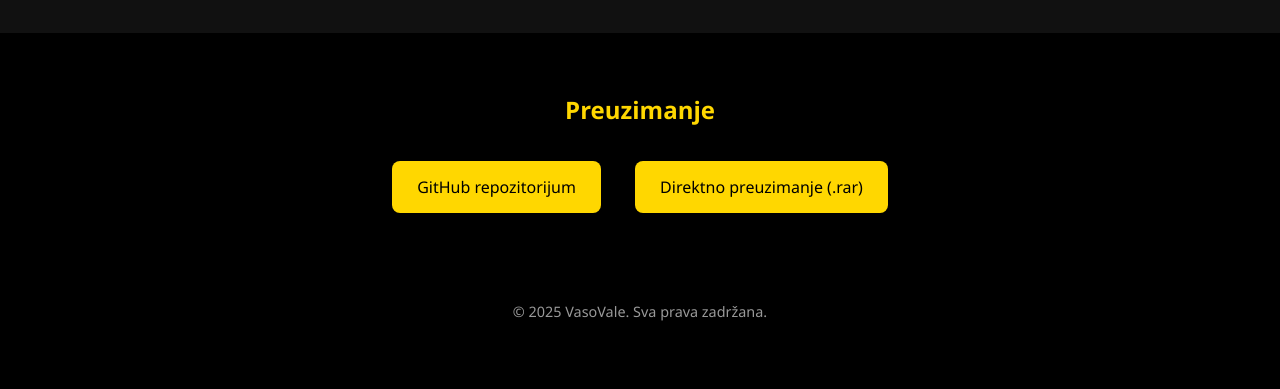
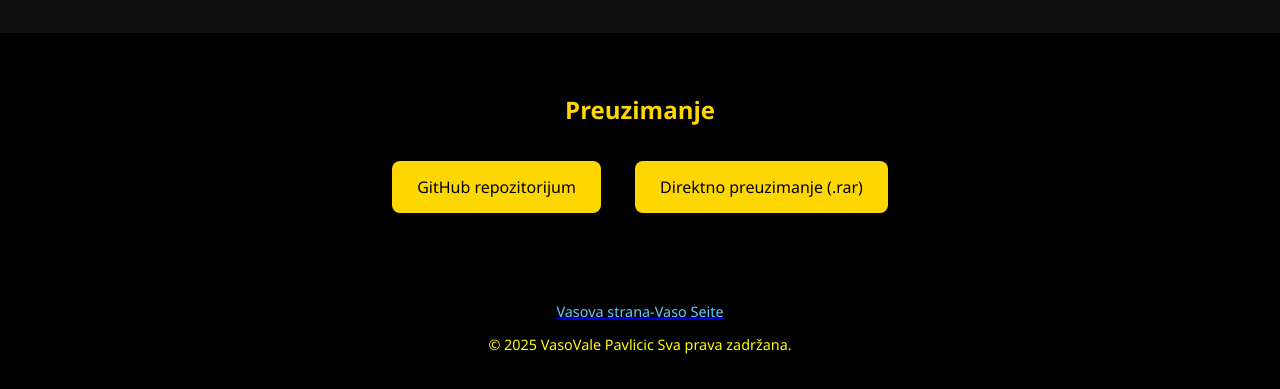
Before and after one commit to VasoVale/DualBrowserVP, a plain HTML site: page index.html in a window 1280 px wide. Shown: the part 211-600 px from the top of the page. Drawn offline with Linux system fonts and the light colour scheme.

Commit message:
Lepši dizajn stranice za download

```diff
--- a/index.html
+++ b/index.html
@@ -61,6 +61,13 @@
       font-size: 0.9em;
       color: #999;
     }
+  .auto-style1 {
+	font-family: "Segoe UI";
+	color: #FFFF00;
+}
+.auto-style2 {
+	color: #66CCFF;
+}
   </style>
 </head>
 <body>
@@ -81,7 +88,10 @@
   </main>
 
   <footer>
-    <p>&copy; 2025 VasoVale. Sva prava zadržana.</p>
+    <p><span lang="de"><span class="auto-style1">
+	<a href="https://vaso-pavlicic.de"><span class="auto-style2">Vasova
+	strana-Vaso Seite</span></a></span> </span></p>
+    <p class="auto-style1">&copy; 2025 VasoVale<span lang="de"> Pavlicic </span>Sva prava zadržana.</p>
   </footer>
 
 </body>
```
